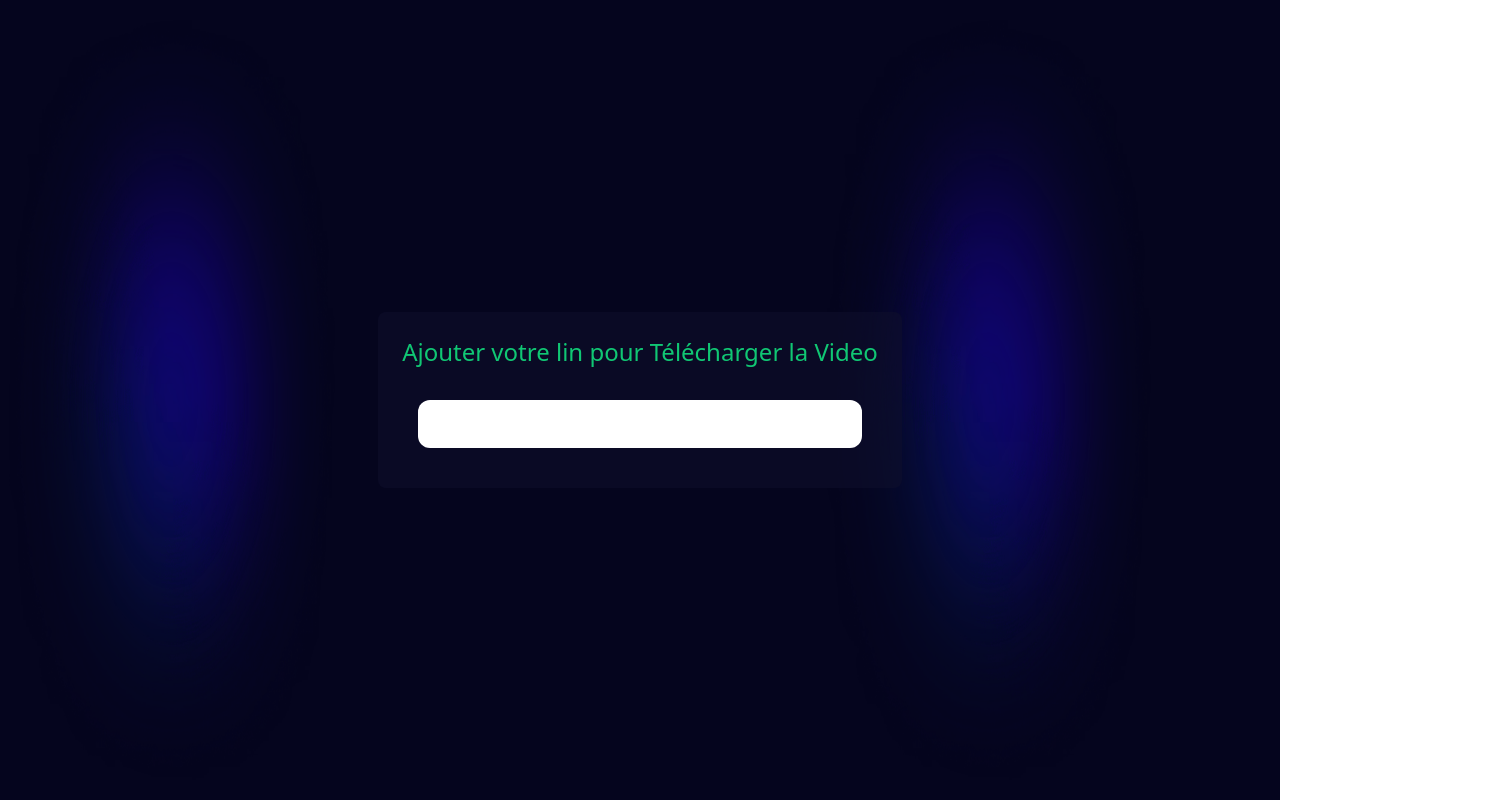
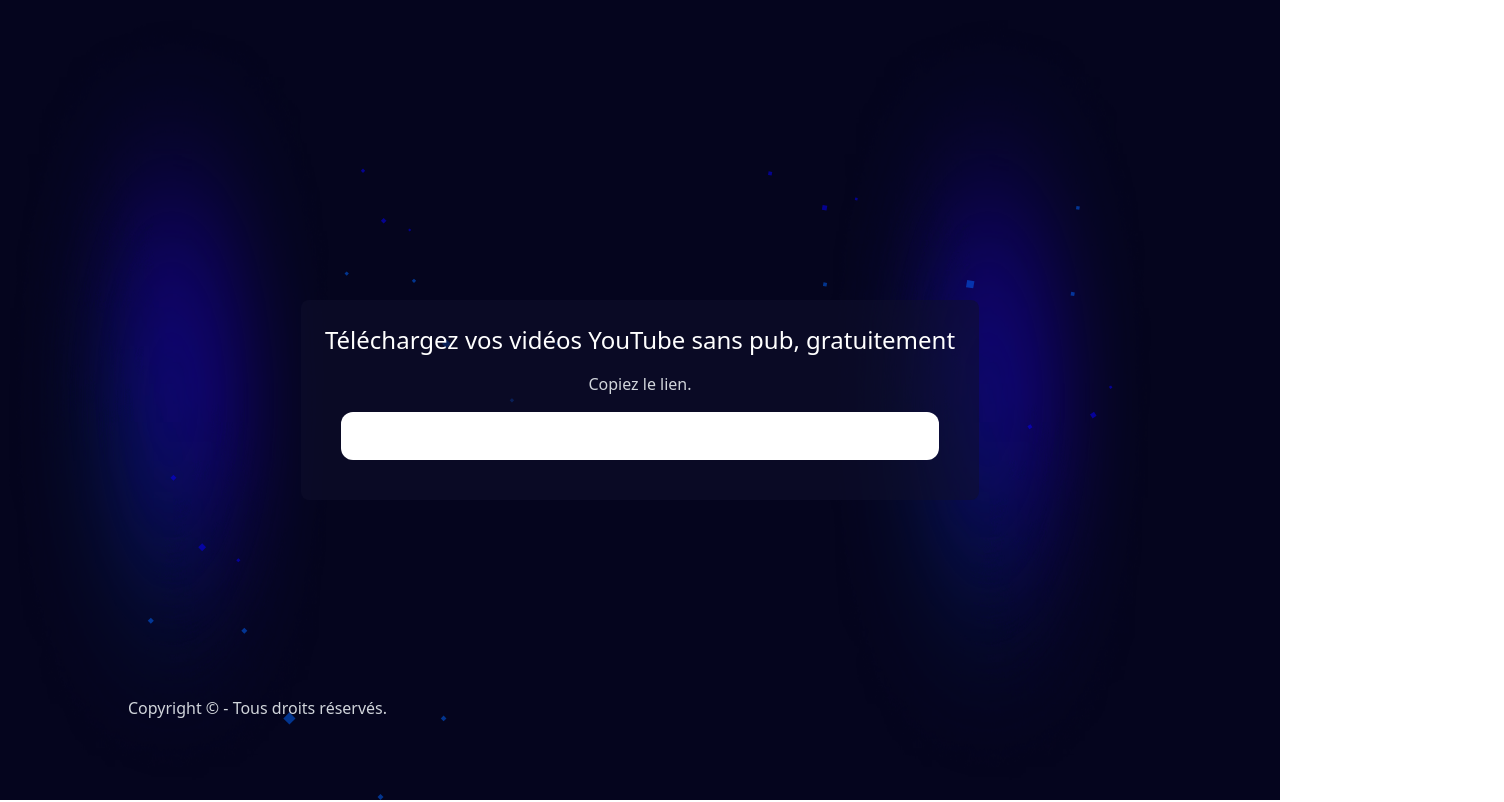
Before and after one commit to Djanfarouhanif/youtube_download, an Angular app in the folder core/: page /home in a window 1280 px wide. Shown: the top 802 px of the page, 1504 px wide, since content can reach past the window. Built offline with nearby package versions, Linux system fonts and the light colour scheme.

Commit message:
correction orthographe

```diff
--- a/core/src/app/home/home.component.html
+++ b/core/src/app/home/home.component.html
@@ -1,15 +1,24 @@
-<div class="relative min-h-screen bg-[rgb(5,5,30)] flex items-center justify-center">
+<div class="relative min-h-screen bg-[rgb(5,5,30)] flex items-center justify-center overflow-hidden flex-col ">
           <div class="absolute top-0 left-0 h-full ">
             <img class="h-full w-1/2" src="../../assets/background/O7ivTAsddzoTx5HgYk8f5vYxGrY.webp" alt="">
           </div>
           <div class="absolute top-0 -right-56 h-full">
              <img class="h-full w-1/2" src="../../assets/background/O7ivTAsddzoTx5HgYk8f5vYxGrY.webp" alt="">
           </div>
-
+          <div class="absolute top-0 left-0 w-full h-full">
+              <img class="w-full h-full" src="../../assets/background/Group 1179.svg" alt="">
+          </div>
           <div class="z-10 bg-[rgba(15,15,44,0.55)] p-6 rounded-lg flex flex-col items-center">
-            <h1 class="text-2xl mb-4">Ajouter votre lin pour Télécharger la Video</h1>
+            <h1 class="text-2xl mb-4 text-white">
+              Téléchargez vos vidéos YouTube sans pub, gratuitement </h1>
+            <p class="text-gray-300">Copiez le lien.</p>
             <form class="w-full p-4">
                  <input class="w-full p-3 outline-none rounded-xl">
             </form>
           </div>
+          <div class="absolute bottom-[10%] left-[10%]">
+            <p class="text-gray-300">
+              Copyright © - Tous droits réservés. </p>
+          </div>
+
 </div>
--- a/core/src/index.html
+++ b/core/src/index.html
@@ -10,7 +10,7 @@
 </head>
 <body class="">
 
-  <app-root></app-root>e
+  <app-root></app-root>
 
 
 </body>
```
Also changed, not shown: core/src/assets/background/Group 1179.svg (added).
